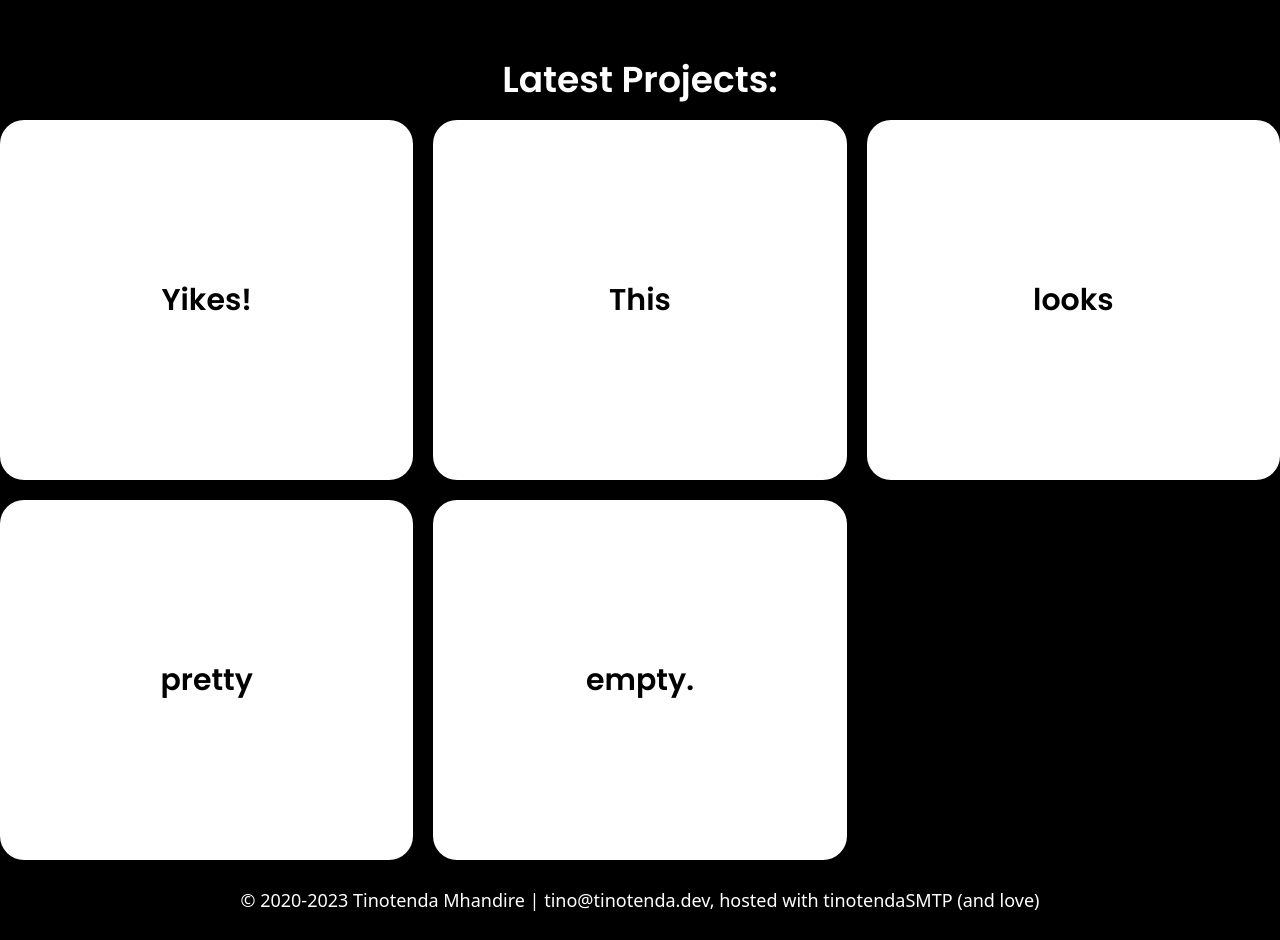
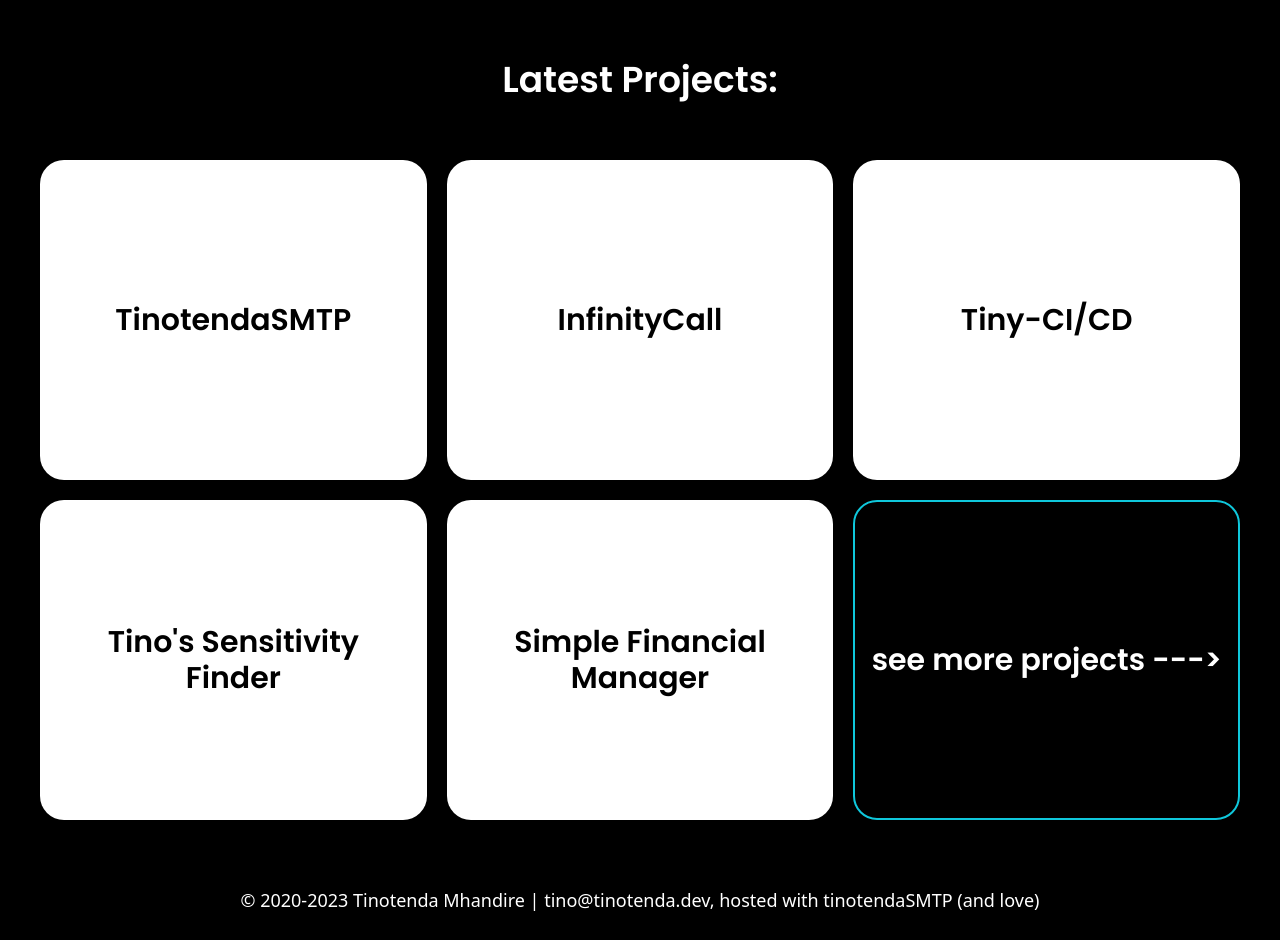
Before and after one commit to elucubro/landing, a SvelteKit app: page / in a window 1280 px wide. Shown: the part 740-1680 px from the top of the page. Built offline with nearby package versions, Linux system fonts and the light colour scheme; a web font is replaced by a local one.

Commit message:
adding projects section

```diff
--- a/package.json
+++ b/package.json
@@ -31,6 +31,7 @@
     "autoprefixer": "^10.4.16",
     "csv": "^6.3.3",
     "postcss": "^8.4.30",
+    "svelte-adapter-bun": "^0.5.0",
     "svelte-fa": "^3.0.4",
     "svelte-icons": "^2.1.0",
     "tailwindcss": "^3.3.3"
--- a/src/lib/projects/IndividualProject.svelte
+++ b/src/lib/projects/IndividualProject.svelte
@@ -1,7 +1,18 @@
-<script>
-    export let img_src
-    export let link_href
+<script lang="ts">
+    let img_src: string;
+    export let link_href: string;
+    let github_link: string;
+    export let title: string;
+    export let desc: string;
+    export let logo_array: ComponentType[];
+
+	import type { ComponentType } from 'svelte';
 </script>
-<div class="w-full h-full">
-
-</div>
+<a class="bg-white group hover:bg-slate-200 h-full flex flex-col justify-center content-center text-3xl font-poppins w-full rounded-3xl p-5 text-black" href={link_href}>
+    <h1 class="text-center group-hover:mt-auto text-3xl">{title}</h1>
+    <h1 class="hidden text-center text-xl group-hover:block">{desc}</h1>
+    <div class="hidden group-hover:flex justify-around mt-auto h-10">
+    {#each logo_array as logos}
+    <svelte:component this={logos}/>
+    {/each}</div>
+</a>
--- a/src/lib/projects/RecentProjects.svelte
+++ b/src/lib/projects/RecentProjects.svelte
@@ -1,7 +1,29 @@
-<div class="max-w-full grid w-full h-full mt-5 grid-cols-3 grid-rows-2 gap-5">
-<div class="bg-white hover grid justify-center content-center text-3xl font-poppins w-full rounded-3xl">Yikes!</div>
-<div class="bg-white hover grid justify-center content-center text-3xl font-poppins w-full rounded-3xl">This</div>
-<div class="bg-white hover grid justify-center content-center text-3xl font-poppins w-full rounded-3xl">looks</div>
-<div class="bg-white hover grid justify-center content-center text-3xl font-poppins w-full rounded-3xl">pretty</div>
-<div class="bg-white hover grid justify-center content-center text-3xl font-poppins w-full rounded-3xl">empty.</div>
+<script>
+    import IndividualProject from "./IndividualProject.svelte";
+
+    import DiRust from 'svelte-icons/di/DiRust.svelte'
+    import DiPython from 'svelte-icons/di/DiPython.svelte'
+    import DiAngularSimple from 'svelte-icons/di/DiAngularSimple.svelte'
+    import DiReact from 'svelte-icons/di/DiReact.svelte'
+    import DiScriptcs from 'svelte-icons/di/DiScriptcs.svelte'
+    import DiLinux from 'svelte-icons/di/DiLinux.svelte'
+    import DiGit from 'svelte-icons/di/DiGit.svelte'
+    import DiBootstrap from 'svelte-icons/di/DiBootstrap.svelte'
+
+    const tinoSMTP=[DiRust, DiPython, DiAngularSimple]
+    const infinityCall=[DiReact, DiPython, DiScriptcs]
+    const tinoCI=[DiPython, DiLinux, DiGit, DiReact]
+    const tinoSens=[DiScriptcs, DiLinux, DiBootstrap, DiPython]
+    const SimFinMan=[DiPython, DiScriptcs, DiReact]
+</script>
+
+<div class="max-w-full flex flex-col lg:grid p-10 w-full h-full mt-5 lg:grid-cols-3 lg:grid-rows-2 gap-5">
+<IndividualProject desc="An SMTP/IMAP email client with a built in SMTP server implementation" title="TinotendaSMTP" link_href="https://github.com/elucubro" logo_array={tinoSMTP}/>
+<IndividualProject desc="A low latency audio transmission system for my band's remote practices" title="InfinityCall" link_href="https://github.com/elucubro" logo_array={infinityCall}/>
+<IndividualProject desc="A web utility that manages bash scripts to control basic local CI/CD" title="Tiny-CI/CD" link_href="https://github.com/elucubro" logo_array={tinoCI}/>
+<IndividualProject desc="A program that finds a user's perfect sensitivity in valorant by analyzing game data as opposed to a conventional Aim Trainer" title="Tino's Sensitivity Finder" link_href="https://github.com/elucubro" logo_array={tinoSens}/>
+<IndividualProject desc="This links in with Australia's Open Banking API, to manage household expenses" title="Simple Financial Manager" link_href="https://github.com/elucubro" logo_array={tinoSens}/>
+<a href="projects" class="border-primary h-full border-solid border-2 bg-transparent hover grid justify-center hover:bg-primary content-center text-3xl font-poppins w-full rounded-3xl"><div class=" bg-transparent hover grid justify-center hover:bg-primary content-center text-3xl font-poppins w-full rounded-3xl">
+    <div class=" border-bottom-3 grid justify-center content-center text-3xl h-10 text-white"><h1>see more projects ---> </h1></div>
+</div></a>
 </div>
--- a/src/routes/+page.svelte
+++ b/src/routes/+page.svelte
@@ -7,7 +7,7 @@
 <div class="self-start w-screen max-w-full fixed top-0"><Nav/></div>
 <div class="grid h-screen justify-center items-center">
 <div class="rounded-3xl self-center justify-self-center">
-    <h1 class="text-white text-center md:text-8xl font-poppins font-semibold">Hey! I'm <span class="text-transparent bg-gradient-to-r from-primary to-accent bg-clip-text">Tinotenda.</span></h1>
+    <h1 class="text-white text-center text-6xl md:text-8xl font-poppins font-semibold">Hey! I'm <span class="text-transparent bg-gradient-to-r from-primary to-accent bg-clip-text">Tinotenda.</span></h1>
     <h2 class="text-white text-center md:text-2xl mt-5">freelance full-stack developer | crafting digital experiences</h2>
 </div>
 </div>
--- a/src/routes/about/+page.svelte
+++ b/src/routes/about/+page.svelte
@@ -1,8 +1,48 @@
+<script lang="ts">
+    import { onMount, onDestroy } from "svelte";
+    let time = (Date.now() - 1577836800000);
+    let time_obj = {"years": Math.floor(time / 31556952000), "days": Math.floor((time % 31556952000)/86400000), "hours": Math.floor((time % 86400000)/3600000), "minutes": Math.floor((time % 3600000)/60000), "seconds": Math.floor((time % 60000)/1000)};
+    // time since 1st of jan 2020
+    let startTime;
+    let interval: any;
+
+    console.log(time);
+    // put in years rounded, remainder in days
+    function updateTime(){
+        time = (Date.now() - 1577836800000);
+        time_obj = {"years": Math.floor(time / 31556952000), "days": Math.floor((time % 31556952000)/86400000), "hours": Math.floor((time % 86400000)/3600000), "minutes": Math.floor((time % 3600000)/60000), "seconds": Math.floor((time % 60000)/1000)};
+    }
+    onMount(()=>{
+        updateTime();
+        const interval = setInterval(()=>{
+            updateTime();
+        }, 1000);
+
+    });
+    onDestroy(()=>{
+        clearInterval(interval);
+    });
+</script>
+
 <div class="flex flex-col justify-between h-screen">
     <div class="flex justify-center ">
         <a href="/" class="self-center text-xl text-white text-center p-6">back</a>
     </div>
-<div class="w-screen grid h-[100%] justify-center items-center content-center">
-    <p class="text-xl text-white">This is a landing page for what might eventually be something big.</p>
+<div class="w-screen grid h-screen grid-cols-2 grid-rows-[auto,1fr] justify-center items-start content-center">
+    <div class="flex col-span-2 row-span-1 max-h-min flex-col justify-center my-10 gap-5">
+        <h1 class="text-4xl font-poppins text-white text-center">I've been programming for <span class="text-xs">(around)</span>  <br></h1>
+    <h1 class="text-4xl text-center font-poppins text-transparent bg-gradient-to-r from-primary to-accent bg-clip-text">{time_obj["years"]} years, {time_obj["days"]} days, {time_obj["hours"]}, hours, {time_obj["minutes"]} minutes, and {time_obj["seconds"]} seconds.</h1>
+    </div>
+    <div class="p-10 gap-10 flex flex-col justify-start w-full h-full">
+
+    <p class="text-2xl font-sans text-white">Truth be told, it's probably quite a bit longer than that. My programming experience started with a <a class="text-primary" href="https://scratch.mit.edu/projects/393993023/">scratch game</a> I made for fun in 2020, attempting to make a platformer (and failing miserably).</p>
+    <p class="text-2xl font-sans text-white">From there, I started learning the Java programming language because I wanted to make mods for a game called Minecraft, and then I was asked by one of my teachers to automate the timetabling system <a class="text-primary" href="https://github.com/elucubro/dynamicTimeTable">which I decided to do in Java.</a> I ended up just using shridattz's dynamic timetable, but I learnt a lot about Genetic Algorithms and Object Oriented Programming in the process</p>
+    <p class="text-2xl font-sans text-white">After that, I really wanted to learn how to make websites, because I thought it would be cool to have my own personal website (here we are)! This is when I stumbled upon <a class="text-primary" href="https://theodinproject.com">The Odin Project.</a> This really made me understand how to become a front-end developer, and made me understand lots of key javascript concepts.</p>
+    </div>
+    <div class="p-10 gap-10 flex flex-col justify-start w-full h-full">
+        <p class="text-2xl font-sans text-white">I've always liked programming, sort of treating it like a ridiculous sandbox game. It's really fun and I always feel really accomplished whenever the empty neovim window turns into a full featured project.</p>
+        <p class="text-2xl font-sans text-white">So, I guess that you could say even beyond just a position, I enjoy programming as a hobby. It's kind of like how some people enjoy building physical structure and the accomplishment that comes with that. Even though programming is relatively new, considering it only really became prominent in the 20th century, I think it taps into an intrinsic value that comes with being human, just that desire to create.</p>
+        <p class="text-2xl font-sans text-white">After that, I really wanted to learn how to make websites, because I thought it would be cool to have my own personal website (here we are)! This is when I stumbled upon <a class="text-primary" href="https://theodinproject.com">The Odin Project.</a> This really made me understand how to become a front-end developer, and made me understand lots of key javascript concepts.</p>
+        </div>
 </div>
 </div>
--- /dev/null
+++ b/src/routes/projects/+page.svelte
@@ -0,0 +1,10 @@
+
+
+<div class="flex flex-col justify-between h-screen">
+    <div class="flex justify-center ">
+        <a href="/" class="self-center text-xl text-white text-center p-6">back</a>
+    </div>
+<div class="w-screen grid h-[100%] justify-center items-center content-center">
+    <p class="text-xl text-white">I've</p>
+</div>
+</div>
```
Also changed, not shown: 2 other files (tests, documents, lock files or other folders).
